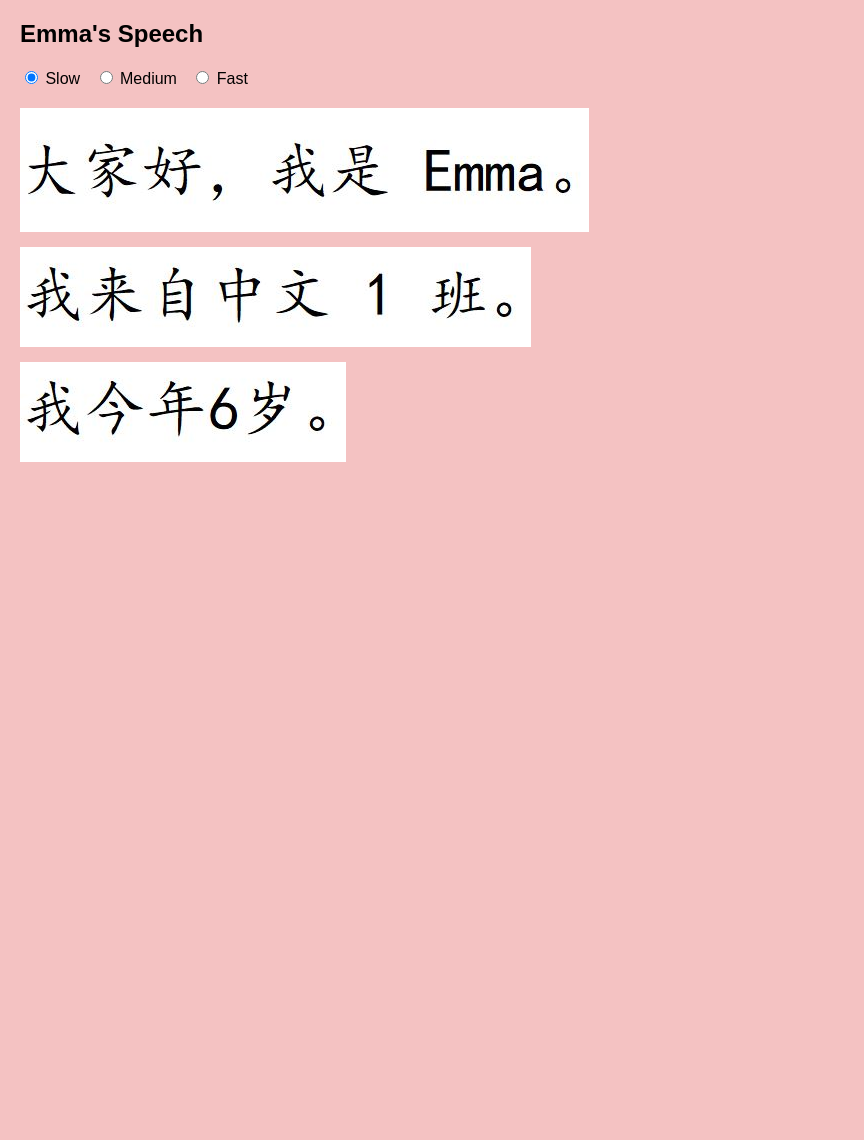
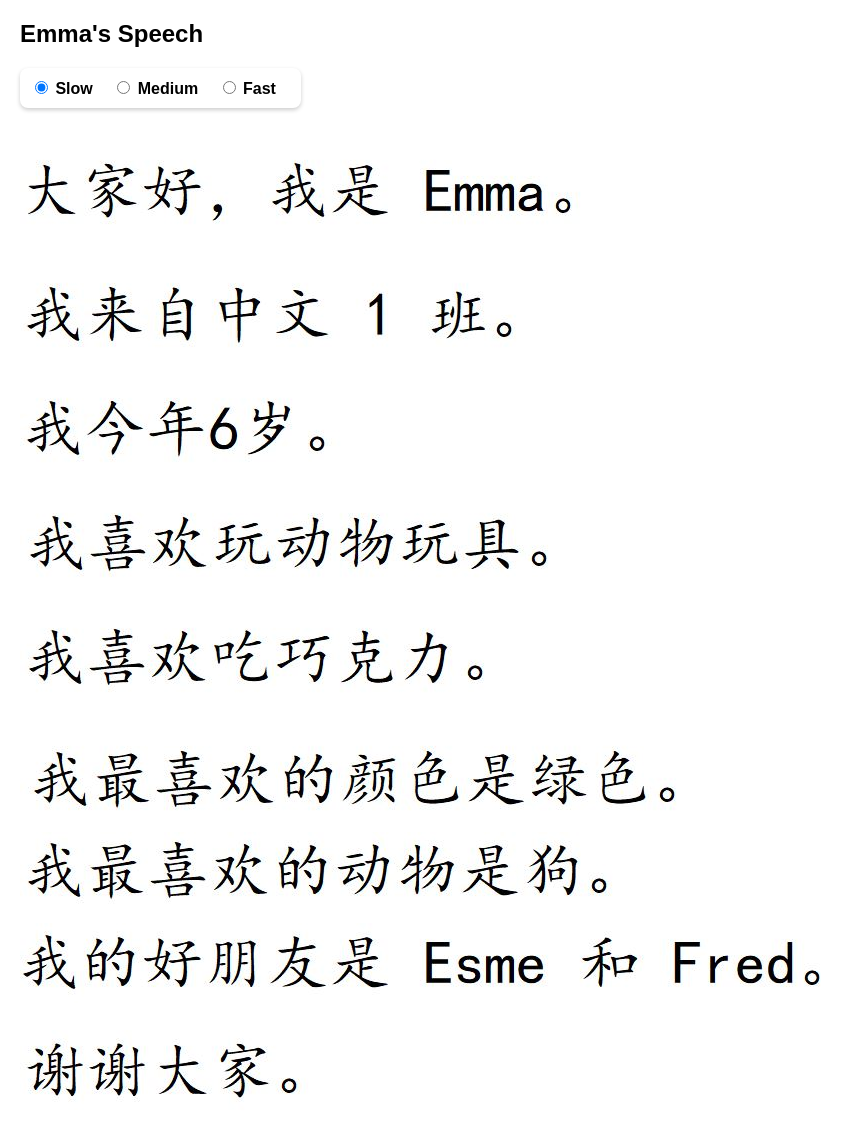
Before and after one commit to azz1717/emmaspeech2, a plain HTML site: page index.html in a window 1280 px wide. Shown: the whole page, without its empty margins (0-864 px from the left). Before the commit the page ends 800 px from the top, so only its background shows below. Drawn offline with Linux system fonts and the light colour scheme.

Commit message:
formattinhg

```diff
--- a/index.html
+++ b/index.html
@@ -7,7 +7,6 @@
     body {
       font-family: sans-serif;
       margin: 20px;
-      background-color: #f4c2c2; /* pink */
     }
     .sentence-image {
       display: block;
@@ -16,23 +15,30 @@
     }
     .toggle-container {
       margin-bottom: 20px;
+      padding: 10px;
+      background: #fff;
+      border-radius: 8px;
+      box-shadow: 0 2px 4px rgba(0,0,0,0.2);
+      display: inline-block;
     }
-    label {
-      margin-right: 10px;
+    .toggle-container label {
+      margin-right: 15px;
+      font-weight: bold;
+      cursor: pointer;
     }
   </style>
 </head>
 <body>
   <h2>Emma's Speech</h2>
 
-  <!-- Toggle switch for speed -->
+  <!-- Global speed selection -->
   <div class="toggle-container">
     <label><input type="radio" name="speed" value="slow" checked> Slow</label>
     <label><input type="radio" name="speed" value="medium"> Medium</label>
     <label><input type="radio" name="speed" value="fast"> Fast</label>
   </div>
 
-  <!-- Images with multiple audio versions -->
+  <!-- 9 images with slow/medium/fast versions -->
   <img src="img/sentence1.jpg" class="sentence-image"
        data-slow="audio/sentence1_slow.mp3"
        data-medium="audio/sentence1.mp3"
@@ -51,25 +57,59 @@
        data-fast="audio/sentence3_fast.mp3"
        alt="Sentence 3">
 
-  <!-- Add more as needed... -->
+  <img src="img/sentence4.jpg" class="sentence-image"
+       data-slow="audio/sentence4_slow.mp3"
+       data-medium="audio/sentence4.mp3"
+       data-fast="audio/sentence4_fast.mp3"
+       alt="Sentence 4">
+
+  <img src="img/sentence5.jpg" class="sentence-image"
+       data-slow="audio/sentence5_slow.mp3"
+       data-medium="audio/sentence5.mp3"
+       data-fast="audio/sentence5_fast.mp3"
+       alt="Sentence 5">
+
+  <img src="img/sentence6.jpg" class="sentence-image"
+       data-slow="audio/sentence6_slow.mp3"
+       data-medium="audio/sentence6.mp3"
+       data-fast="audio/sentence6_fast.mp3"
+       alt="Sentence 6">
+
+  <img src="img/sentence7.jpg" class="sentence-image"
+       data-slow="audio/sentence7_slow.mp3"
+       data-medium="audio/sentence7.mp3"
+       data-fast="audio/sentence7_fast.mp3"
+       alt="Sentence 7">
+
+  <img src="img/sentence8.jpg" class="sentence-image"
+       data-slow="audio/sentence8_slow.mp3"
+       data-medium="audio/sentence8.mp3"
+       data-fast="audio/sentence8_fast.mp3"
+       alt="Sentence 8">
+
+  <img src="img/sentence9.jpg" class="sentence-image"
+       data-slow="audio/sentence9_slow.mp3"
+       data-medium="audio/sentence9.mp3"
+       data-fast="audio/sentence9_fast.mp3"
+       alt="Sentence 9">
 
   <audio id="player"></audio>
 
   <script>
     let currentSpeed = "slow"; // default mode
 
-    // Listen for speed toggle changes
+    // Update global speed when radios change
     document.querySelectorAll('input[name="speed"]').forEach(radio => {
       radio.addEventListener('change', (e) => {
         currentSpeed = e.target.value;
       });
     });
 
-    // Add click listeners to images
+    // Play correct audio for each image
     document.querySelectorAll('.sentence-image').forEach(img => {
       img.addEventListener('click', () => {
         const player = document.getElementById('player');
-        const file = img.dataset[currentSpeed]; // pick correct version
+        const file = img.dataset[currentSpeed];
         player.src = file;
         player.play();
       });
```
